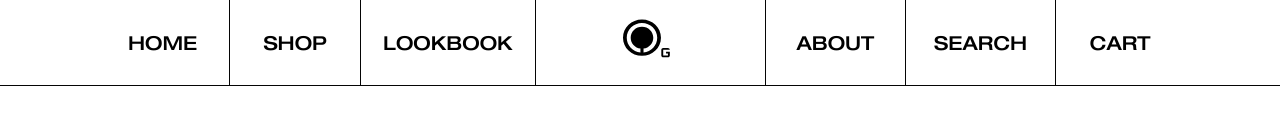
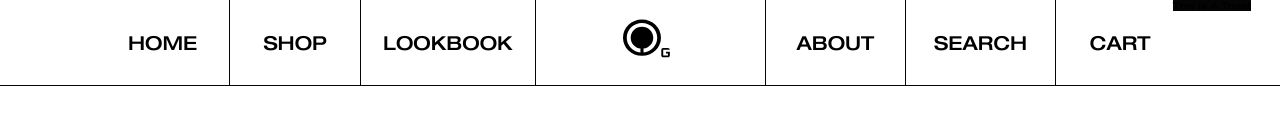
Before and after one commit to Anu-oluwapo/OG-Clothier, a Vue app: page / in a window 1280 px wide. Shown: the top 133 px of the page. Built offline with nearby package versions, Linux system fonts and the light colour scheme.

Commit message:
Style Changes

```diff
--- a/src/assets/main.scss
+++ b/src/assets/main.scss
@@ -221,7 +221,7 @@ header {
 
       a {
         font-size: $p2-font-size;
-        mix-blend-mode: difference;
+        // mix-blend-mode: difference;
         color: $black;
       }
     }
--- /dev/null
+++ b/src/components/Toast.vue
@@ -0,0 +1,36 @@
+<template>
+  <div class="toast">
+    <div class="content">This Is A Toast</div>
+  </div>
+</template>
+
+<script setup>
+import { ref } from "vue";
+
+const like = ref("false");
+const bookmark = ref("false");
+</script>
+
+<style lang="scss" scoped>
+@import "@/assets/variables.scss";
+.toast {
+  position: absolute;
+  right: 3rem;
+  top: 0rem;
+  transition: all 0.3s ease;
+  background-color: $black;
+  //   div {
+  //     display: flex;
+  //     align-items: center;
+  //     justify-content: center;
+  //     margin-bottom: 0rem;
+  //     height: 5rem;
+  //     width: 5rem;
+  //     border-radius: 50%;
+  //     background-color: $black;
+  //     opacity: 0;
+  //     transition: all 0.3s ease;
+  //     cursor: pointer;
+  //   }
+}
+</style>
--- a/src/views/HomeView.vue
+++ b/src/views/HomeView.vue
@@ -1,4 +1,5 @@
 <template>
+  <Toast />
   <Header />
   <Hero />
   <NewArrivals />
@@ -20,4 +21,5 @@ import LookBook from "../components/LookBook.vue";
 import Campaign from "../components/Campaign.vue";
 import About from "../components/About.vue";
 import Footer from "../components/Footer.vue";
+import Toast from "../components/Toast.vue";
 </script>
```
